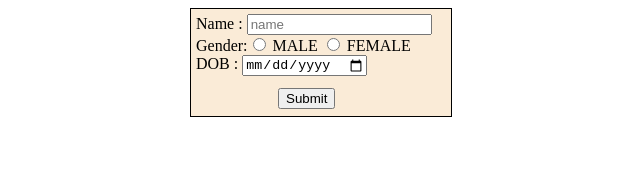
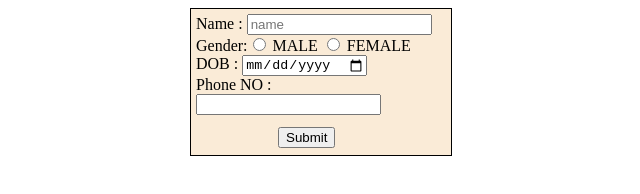
Before and after one commit to harsharya20/git-assignment, a plain HTML site: page index.html in a window 1280 px wide. Shown: the whole page, without its empty margins (319-959 px from the left). Drawn offline with Linux system fonts and the light colour scheme.

Commit message:
second change

```diff
--- a/index.html
+++ b/index.html
@@ -16,7 +16,9 @@
       <input id="gender" type="radio" value="Female" name="gender">
       <label>FEMALE</label><br>
       <label id="dob">DOB : </label><input type="date"><br>
-      <div id="sub">
+
+        <label id="ph">Phone NO : </label><input type="number"><br>
+        <div id="sub">
       <button id="but" type="submit">Submit</button>
     </div>
     </div>
```
